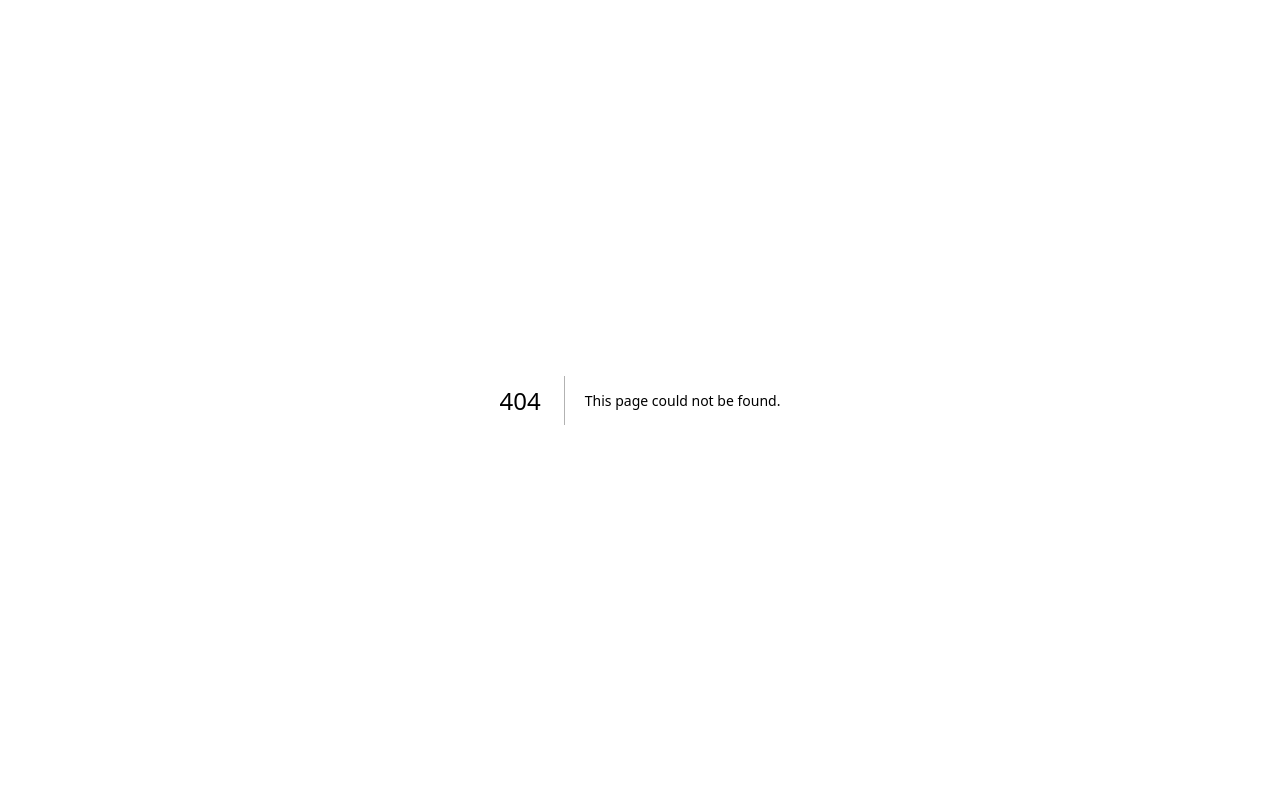
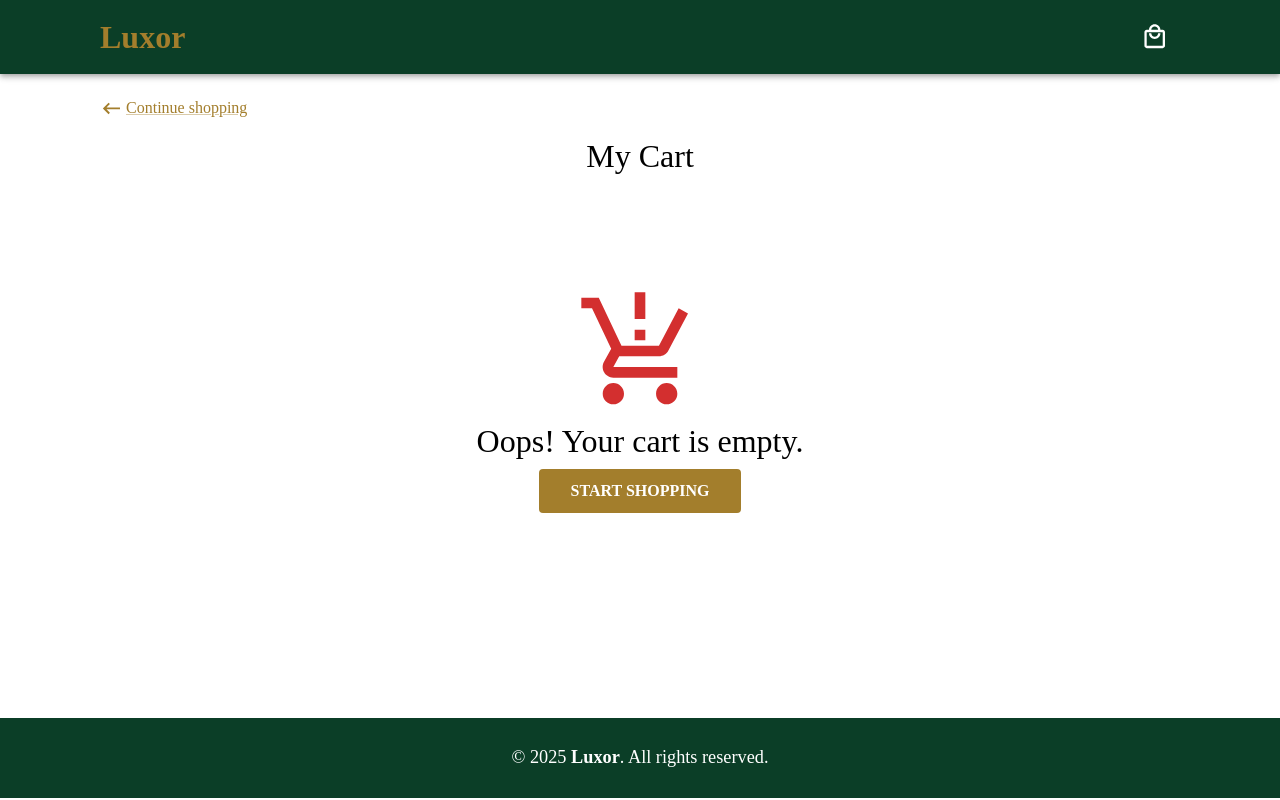
Before and after one commit to mwangizack/luxor, a Next.js app: page /cart in a window 1280 px wide. Before the commit this address had no page. Built offline with nearby package versions, Linux system fonts and the light colour scheme.

Commit message:
feat: Add cart page

```diff
--- /dev/null
+++ b/src/app/cart/layout.tsx
@@ -0,0 +1,31 @@
+"use client";
+import React from "react";
+import Navbar from "../components/Navbar";
+import Footer from "../components/Footer";
+import { Box } from "@mui/material";
+
+function layout(props: { children: React.ReactNode }) {
+  return (
+    <>
+      <header>
+        <Navbar />
+      </header>
+
+      <Box
+        component="main"
+        sx={{
+          minHeight: "78vh",
+          padding: { xs: "20px 30px", sm: "20px 65px", md: "20px 100px" },
+        }}
+      >
+        {props.children}
+      </Box>
+
+      <footer>
+        <Footer />
+      </footer>
+    </>
+  );
+}
+
+export default layout;
--- /dev/null
+++ b/src/app/cart/page.tsx
@@ -0,0 +1,100 @@
+"use client";
+import { Box, Button, Link, Stack, Typography } from "@mui/material";
+import KeyboardBackspaceIcon from "@mui/icons-material/KeyboardBackspace";
+import React from "react";
+import { useRouter } from "next/navigation";
+import CartItem from "../components/CartItem";
+import { useSelector } from "react-redux";
+import { RootState } from "../store/store";
+import EmptyCart from "../components/EmptyCart";
+
+function page() {
+  const router = useRouter();
+  const watchesInCart = useSelector((state: RootState) => state.cart.items);
+  const cartTotal = useSelector((state: RootState) => state.cart.totalPrice);
+
+  return (
+    <Stack>
+      {/* Back text button */}
+      <Box sx={{ display: "flex", alignItems: "center", gap: "0.2rem" }}>
+        <KeyboardBackspaceIcon fontSize="small" color="primary" />
+        <Link
+          variant="button"
+          sx={{
+            textTransform: "none",
+            fontSize: { xs: "0.8rem", sm: "1rem", md: "1rem" },
+            "&:hover": { cursor: "pointer" },
+          }}
+          onClick={() => router.push("/#content-section")}
+        >
+          Continue shopping
+        </Link>
+      </Box>
+
+      {/* Cart title */}
+      <Box sx={{ display: "flex", justifyContent: "center" }}>
+        <Typography
+          variant="h1"
+          sx={{
+            marginTop: "1rem",
+            fontSize: {
+              xs: "1.7rem",
+              sm: "1.9rem",
+              md: "2rem",
+              color: "secondary.main",
+            },
+          }}
+        >
+          My Cart
+        </Typography>
+      </Box>
+
+      {/* If cart is empty, show EmptyCart component, else show cart items */}
+      {Object.keys(watchesInCart).length === 0 ? (
+        <EmptyCart />
+      ) : (
+        <Box
+          sx={{
+            width: "100%",
+            display: "flex",
+            marginTop: "20px",
+            gap: "2rem",
+            justifyContent: "space-between",
+            flexWrap: "wrap",
+          }}
+        >
+          {/* Cart items */}
+          <Stack sx={{ width: "65%", borderTop: "1px solid #d3d3d3" }}>
+            {Object.values(watchesInCart).map((watch) => {
+              return <CartItem key={watch.id} watch={watch} />;
+            })}
+
+            {/* Cart Total */}
+            <Box
+              sx={{
+                display: "flex",
+                justifyContent: "flex-end",
+                gap: "1.5rem",
+                marginTop: "20px",
+                paddingBottom: "20px",
+                borderBottom: "1px solid #d3d3d3",
+              }}
+            >
+              <Typography sx={{ fontWeight: 700, fontSize: "1.2rem" }}>
+                Cart Total:
+              </Typography>
+              <Typography sx={{ fontWeight: 700, fontSize: "1.2rem" }}>
+                KES {cartTotal.toLocaleString()}
+              </Typography>
+            </Box>
+          </Stack>
+
+          {/* Order Summary */}
+          <Stack sx={{ borderTop: "1px solid black", width: "30%" }}></Stack>
+        </Box>
+      )}
+    </Stack>
+  );
+}
+
+export default page;
--- /dev/null
+++ b/src/app/components/CartItem.tsx
@@ -0,0 +1,146 @@
+"use client";
+import { Box, Button, Stack, Typography } from "@mui/material";
+import RemoveIcon from "@mui/icons-material/Remove";
+import AddIcon from "@mui/icons-material/Add";
+import React from "react";
+import { useDispatch } from "react-redux";
+import {
+  incrementQuantity,
+  decrementQuantity,
+  removeFromCart,
+} from "../store/reducers/cartSlice";
+
+function CartItem({ watch }) {
+  const dispatch = useDispatch();
+
+  function handleIncrementQuantity(watchId: number) {
+    dispatch(incrementQuantity(watchId));
+  }
+
+  function handleDecrementQuantity(watchId: number) {
+    dispatch(decrementQuantity(watchId));
+  }
+
+  return (
+    <Box
+      sx={{
+        marginTop: "1rem",
+        display: "flex",
+        justifyContent: "space-between",
+        paddingBottom: "1rem",
+        borderBottom: "1px solid #d3d3d3",
+      }}
+    >
+      {/* Watch image */}
+      <Box
+        sx={{
+          width: "12rem",
+          height: "15rem",
+          backgroundImage: "url(), url('../../../picture-not-available.jpg')", // Add the watch image_url
+          backgroundRepeat: "no-repeat",
+          backgroundSize: "cover",
+          backgroundPosition: "center",
+        }}
+      ></Box>
+
+      {/* Watch details */}
+      <Stack>
+        <Typography sx={{ fontWeight: "700" }}>{watch.name}</Typography>
+        <Typography sx={{ color: "#777777" }}>
+          Material:{" "}
+          {watch.material.charAt(0).toUpperCase() + watch.material.slice(1)}
+        </Typography>
+        <Typography sx={{ color: "#777777" }}>
+          Gender: {watch.gender.charAt(0).toUpperCase() + watch.gender.slice(1)}
+        </Typography>
+        <Typography sx={{ color: "#777777" }}>
+          Dial size: {watch.dial_size_mm}mm
+        </Typography>
+        <Typography sx={{ color: "#777777" }}>
+          Bracelet:{" "}
+          {watch.bracelet.charAt(0).toUpperCase() + watch.bracelet.slice(1)}
+        </Typography>
+      </Stack>
+
+      {/* Price */}
+      <Stack gap={1}>
+        <Typography sx={{ fontWeight: "700" }}>Price</Typography>
+        <Typography sx={{ fontWeight: "700" }}>
+          KES {watch.price.toLocaleString()}
+        </Typography>
+      </Stack>
+
+      {/* Quantity */}
+      <Stack gap={1}>
+        <Typography sx={{ fontWeight: "700" }}>Quantity</Typography>
+        <Box
+          sx={{
+            display: "flex",
+            gap: "0.7rem",
+            justifyContent: "center",
+          }}
+        >
+          <Button
+            variant="contained"
+            disableElevation
+            onClick={() => {
+              handleDecrementQuantity(watch.id);
+            }}
+            disabled={watch.quantityInCart <= 1}
+            sx={{ textTransform: "none", padding: "0.5rem 1rem" }}
+          >
+            <RemoveIcon />
+          </Button>
+          <Box
+            sx={{
+              border: "1px solid #d3d3d3",
+              padding: "0.5rem 2rem",
+              borderRadius: "4px",
+              display: "flex",
+              justifyContent: "center",
+              alignItems: "center",
+            }}
+          >
+            <Typography>{watch.quantityInCart}</Typography>
+          </Box>
+          <Button
+            variant="contained"
+            disableElevation
+            onClick={() => {
+              handleIncrementQuantity(watch.id);
+            }}
+            disabled={watch.stock_count === 0}
+            sx={{ textTransform: "none", padding: "0.5rem 1rem" }}
+          >
+            <AddIcon />
+          </Button>
+        </Box>
+      </Stack>
+
+      {/* Total */}
+      <Stack gap={1} sx={{ justifyContent: "space-between" }}>
+        <Box>
+          <Typography sx={{ fontWeight: "700" }}>Total</Typography>
+          <Typography sx={{ fontWeight: "700", color: "#777777" }}>
+            KES {(watch.price * watch.quantityInCart).toLocaleString()}
+          </Typography>
+        </Box>
+        <Box sx={{ display: "flex", justifyContent: "flex-end" }}>
+          <Button
+            variant="outlined"
+            onClick={() => dispatch(removeFromCart(watch.id))}
+            sx={{
+              color: "red",
+              border: "1px solid red",
+              textTransform: "none",
+            }}
+          >
+            Remove
+          </Button>
+        </Box>
+      </Stack>
+    </Box>
+  );
+}
+
+export default CartItem;
--- /dev/null
+++ b/src/app/components/EmptyCart.tsx
@@ -0,0 +1,36 @@
+"use client";
+import { Button, Stack, Typography } from "@mui/material";
+import ProductionQuantityLimitsIcon from "@mui/icons-material/ProductionQuantityLimits";
+import React from "react";
+import { useRouter } from "next/navigation";
+
+function EmptyCart() {
+  const router = useRouter();
+
+  return (
+    <Stack
+      gap={1}
+      sx={{
+        justifyContent: "center",
+        alignItems: "center",
+        marginTop: "7rem",
+        fontSize: "8rem",
+      }}
+    >
+      <ProductionQuantityLimitsIcon fontSize="inherit" color="error" />
+      <Typography variant="h1" sx={{ fontSize: "2rem" }}>
+        Oops! Your cart is empty.
+      </Typography>
+      <Button
+        variant="contained"
+        disableElevation
+        sx={{ fontWeight: "700", padding: "0.5rem 2rem" }}
+        onClick={() => router.push("/#content-section")}
+      >
+        Start Shopping
+      </Button>
+    </Stack>
+  );
+}
+
+export default EmptyCart;
--- a/src/app/components/Navbar.tsx
+++ b/src/app/components/Navbar.tsx
@@ -32,7 +32,15 @@ function Navbar() {
           padding: { xs: "5px 30px", sm: "5px 65px", md: "5px 100px" },
         }}
       >
-        <Toolbar sx={{ display: "flex", justifyContent: "space-between" }}>
+        <Toolbar
+          sx={{
+            display: "flex",
+            justifyContent: "space-between",
+            "&.MuiToolbar-root": {
+              padding: 0,
+            },
+          }}
+        >
           {/* Luxor Logo */}
           <Link
             variant="button"
@@ -62,7 +70,8 @@ function Navbar() {
                 md: "large",
               },
             }}
-            aria-label="notifications"
+            onClick={() => router.push("/cart")}
+            aria-label="cart"
             color="inherit"
           >
             <Badge
--- a/src/app/store/reducers/cartSlice.tsx
+++ b/src/app/store/reducers/cartSlice.tsx
@@ -55,5 +55,5 @@ const cartSlice = createSlice({
 });
 
 export default cartSlice.reducer;
-export const { addToCart, incrementQuantity, decrementQuantity } =
+export const { addToCart, incrementQuantity, decrementQuantity, removeFromCart } =
   cartSlice.actions;
```
